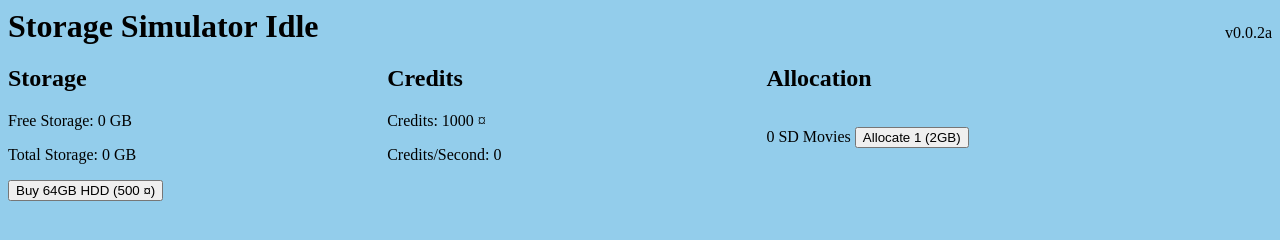
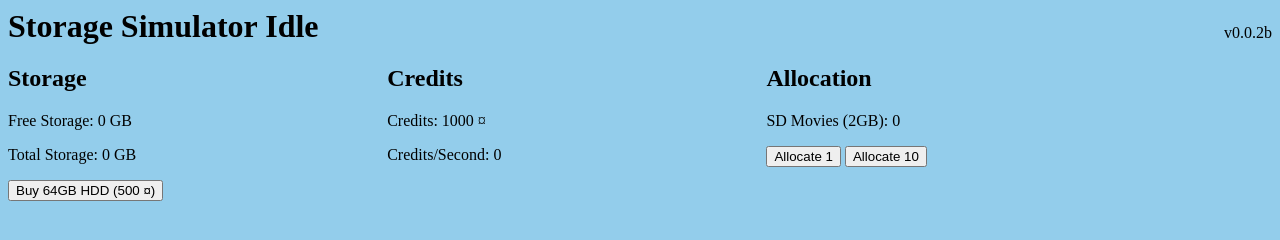
Before and after one commit to EleazarHouston/StorageSimulatorIdle, a plain HTML site: page index.html in a window 1280 px wide. Drawn offline with Linux system fonts and the light colour scheme.

Commit message:
Added allocate 10 SD Movies button

```diff
--- a/index.html
+++ b/index.html
@@ -10,7 +10,7 @@
 <body>
 
     <h1 style="display: inline-block; margin: 0">Storage Simulator Idle</h1>
-    <p style="float: right">v0.0.2a</p>
+    <p style="float: right">v0.0.2b</p>
 
     <div class="row">
         <div class="column left">
@@ -31,8 +31,10 @@
         <div class="column right">
             <h2>Allocation</h2>
             <div class="clear:both">
-                <p style="display: inline-block" id="currentSDMovies">0 SD Movies</p>
-                <button style="display: inline-block" onclick="allocateSDMovie()" id="allocateSDMovie">Allocate 1 (2GB)</button>
+                <p id="currentSDMovies">SD Movies (2GB): 0</p>
+                <button style="display: inline-block" onclick="allocate1SDMovie()" id="allocate1SDMovie">Allocate 1</button>
+                <button style="display: inline-block" onclick="allocate10SDMovies()" id="allocate10SDMovies">Allocate 10</button>
+
             </div>
         </div>
     </div>
```
